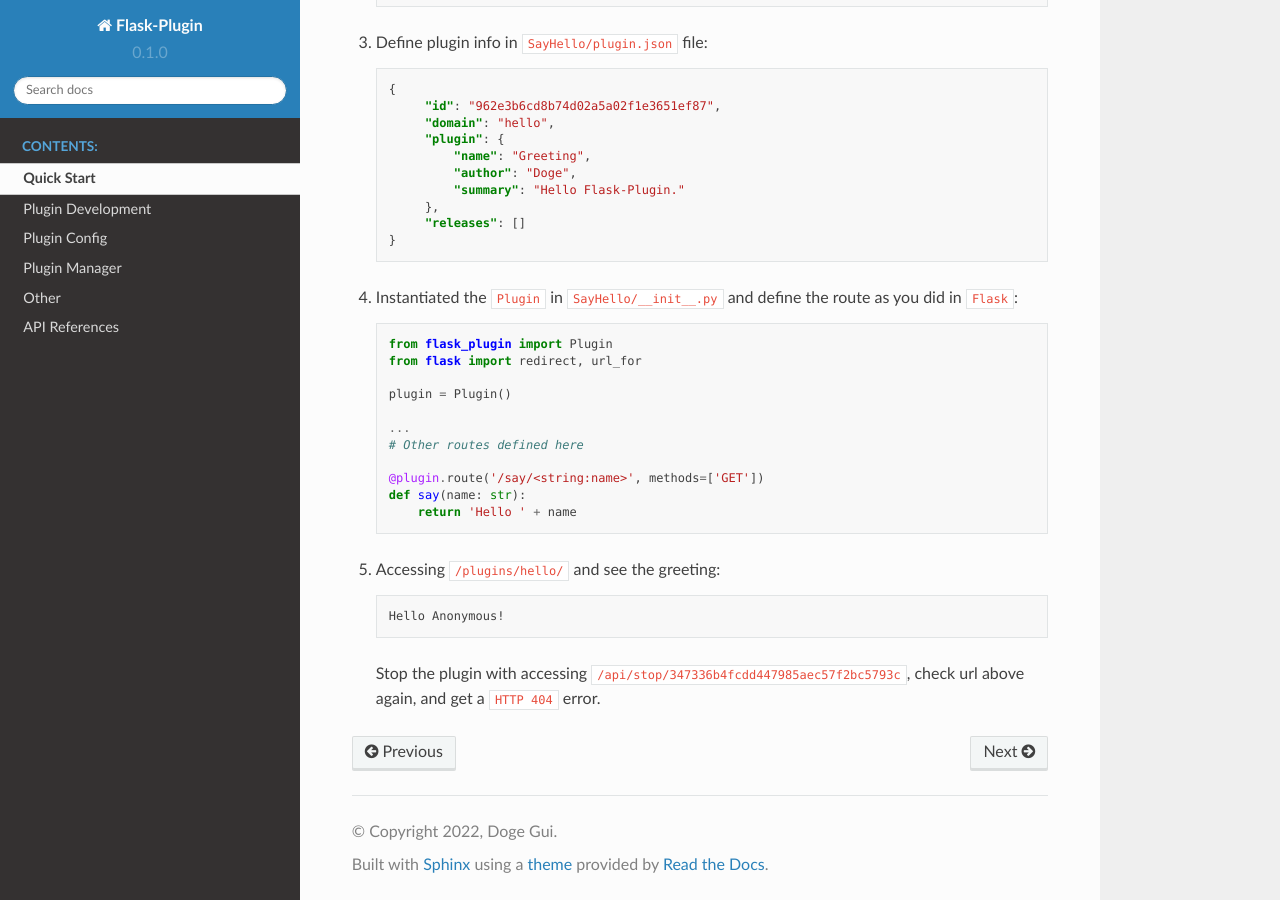
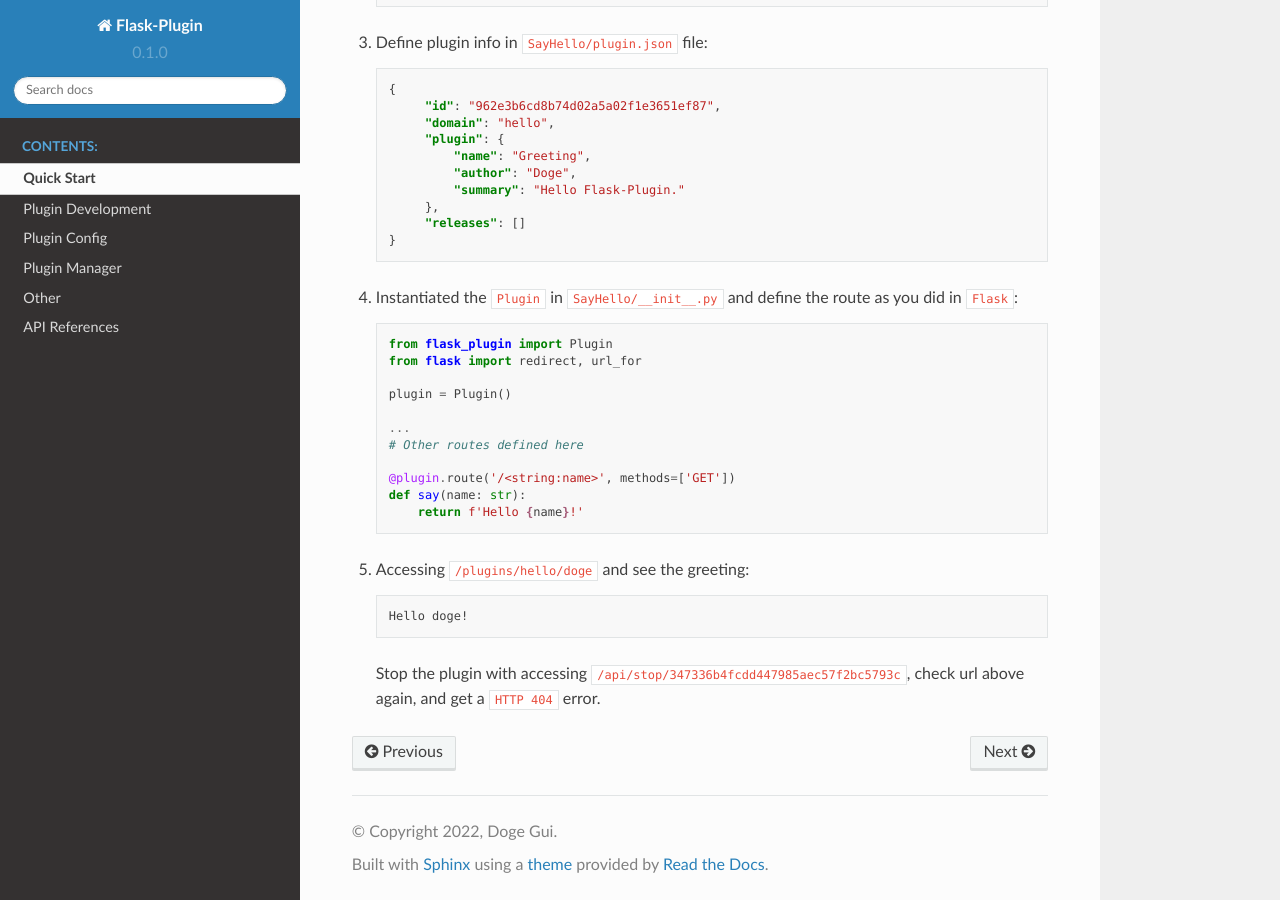
Before and after one commit to flask-plugin/flask-plugin, a Sphinx documentation site: the page built from docs/source/quick-start.md, in a window 1280 px wide and 900 px high, scrolled down 647 px. Built offline with Sphinx 7.4.7 and the Read the Docs theme 2.0.0, drawn with Linux system fonts in a browser that asks for light colours.

Commit message:
Fix error in docs

````diff
--- a/docs/source/quick-start.md
+++ b/docs/source/quick-start.md
@@ -55,15 +55,15 @@
    ...
    # Other routes defined here
 
-   @plugin.route('/say/<string:name>', methods=['GET'])
+   @plugin.route('/<string:name>', methods=['GET'])
    def say(name: str):
-       return 'Hello ' + name
+       return f'Hello {name}!'
    ```
 
-4. Accessing `/plugins/hello/` and see the greeting:
+4. Accessing `/plugins/hello/doge` and see the greeting:
 
    ```
-   Hello Anonymous!
+   Hello doge!
    ```
 
    Stop the plugin with accessing `/api/stop/347336b4fcdd447985aec57f2bc5793c`, check url above again, and get a `HTTP 404` error.
````
